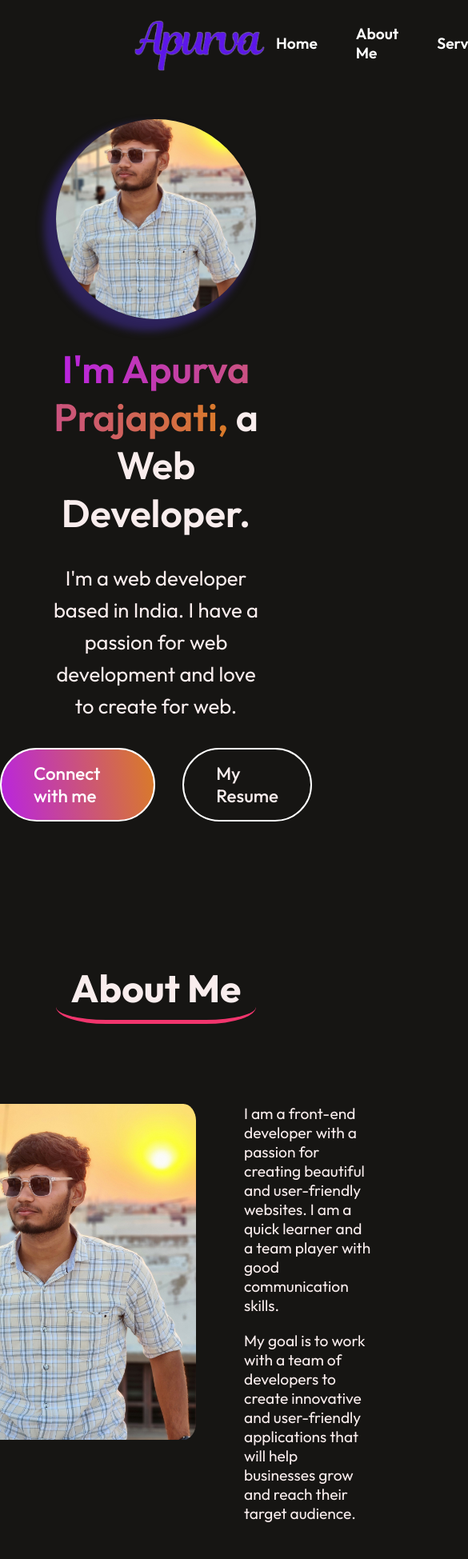
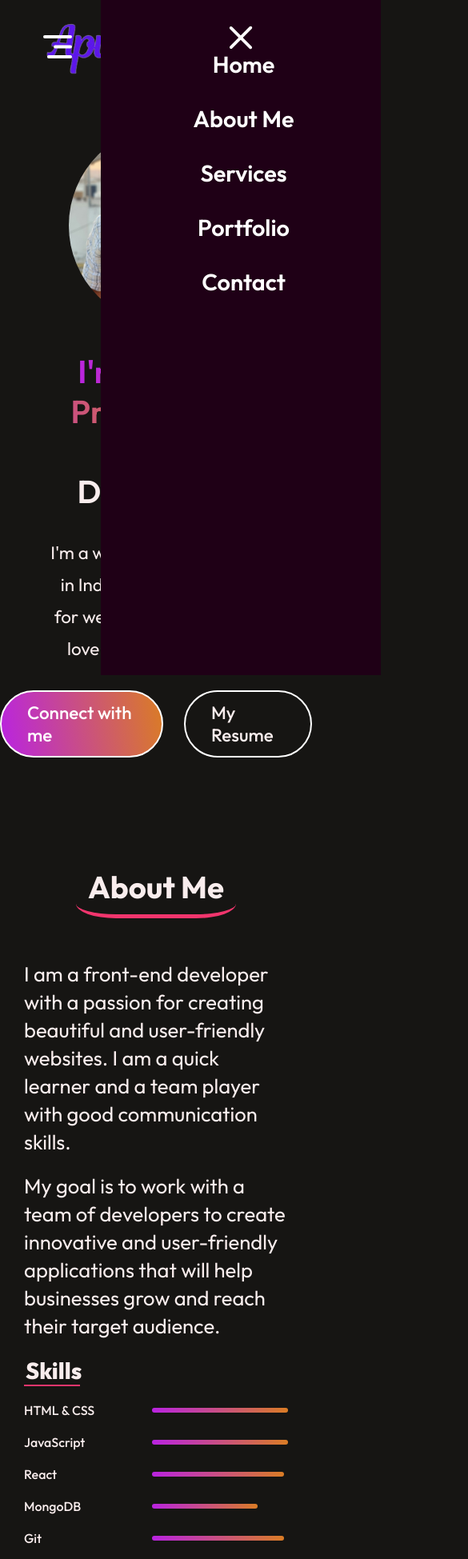
Before and after one commit to PrajapatiApurva/Portfolio-Apurva, a React (Vite) app: page / in a window 390 px wide. Shown: the top 1949 px of the page at 80% size, 585 px wide, since content can reach past the window. Built offline with nearby package versions, Linux system fonts and the light colour scheme; no server answers.

Commit message:
Added responsiveness in the components

```diff
--- a/src/Components/About/About.css
+++ b/src/Components/About/About.css
@@ -132,3 +132,62 @@
 .about-achievement:hover{
   transform: scale(1.2);
 }
+
+@media (max-width: 768px){
+  .about{
+    margin: 80px 20px;
+  }
+
+  .about-title h2{
+    font-size: 2.4rem;
+    width: 200px;
+  }
+
+  .about-profile-img{
+    display: none;
+  }
+
+  .about-sections{
+    flex-direction: column;
+    gap: 12px;
+  }
+
+  .about-right{
+    gap: 40px;
+  }
+
+  .about-para{
+    margin-top: -60px;
+    font-size: 1.6rem;
+    line-height: 35px;
+  }
+
+  .about-skills{
+    margin-top: -20px;
+    font-size: 1rem;
+  }
+
+  .about-skill p{
+    font-size: 1rem;
+  }
+
+  .about-skill hr{
+    height: 6px;
+  }
+
+  .about-skills h3{
+    font-size: 1.8rem;
+  }
+
+  .achievement-head{
+    font-size: 2.6rem;
+  }
+
+  .about-achievement h3{
+    font-size: 2rem;
+  }
+
+  .about-achievement p{
+    font-size: 1.2rem;
+  }
+}
--- a/src/Components/Contact/Contact.css
+++ b/src/Components/Contact/Contact.css
@@ -126,3 +126,49 @@ a{
 .contact-submit:hover{
   transform: scale(1.1);
 }
+
+@media (max-width: 768px){
+
+  .contact-title h2{
+    font-size: 2.6rem;
+    width: 260px;
+  }
+
+  .contact{
+    margin: 30px 50px;
+  }
+
+  .contact-section{
+    flex-direction: column;
+    gap: 40px;
+  }
+
+  .contact-left h3{
+    font-size: 3rem;
+  }
+
+  .contact-left p{
+    font-size: 1.4rem;
+
+  }
+
+  .contact-details{
+    font-size: 20px;
+  }
+
+  .contact-right label{
+    font-size: 20px;
+  }
+
+  .contact-right input{
+    width: 100%;
+  }
+
+  .contact-right textarea{
+    width: 100%;
+  }
+
+  .contact-submit{
+    padding: 16px 32px;
+  }
+}
--- a/src/Components/Contact/Contact.jsx
+++ b/src/Components/Contact/Contact.jsx
@@ -27,7 +27,7 @@ const Contact = () => {
     }).then((res) => res.json());
 
     if (res.success) {
-      alert(res.message,"\nMessage has been sent successfully");
+      alert(res.message);
     }
   };
 
--- a/src/Components/Footer/Footer.css
+++ b/src/Components/Footer/Footer.css
@@ -74,3 +74,58 @@
   gap: 48px;
   margin-bottom: 48px;
 }
+
+@media (max-width: 768px){
+
+  .footer-logo{
+    margin-left: 250px;
+    align-self: center;
+    height: 80px;
+  }
+
+  .footer{
+    margin: 48px 20px;
+  }
+
+  .footer-top{
+    flex-direction: column;
+    gap: 32px;
+  }
+
+  .footer-top-left p{
+    align-self: center;
+    margin-top: 16px;
+    font-size: 1.6rem;
+    line-height: 30px;
+    max-width: 100%;
+  }
+
+  .footer-top-right{
+    flex-direction: column;
+    gap: 16px;
+  }
+
+  .footer-email-input{
+    gap: 16px;
+    padding: 16px 24px;
+  }
+
+  .footer-email-input input{
+    font-size: 1rem;
+  }
+
+  .footer-subscribe{
+    font-size: 1rem;
+    padding: 16px 32px;
+  }
+
+  .footer-bottom{
+    flex-direction: column;
+    gap: 16px;
+  }
+
+  .footer-bottom-right{
+    flex-direction: column;
+    gap: 16px;
+  }
+}
--- a/src/Components/Hero/Hero.css
+++ b/src/Components/Hero/Hero.css
@@ -12,7 +12,6 @@
   object-fit: cover;
   border-radius: 50%;
   border: none;
-  box-shadow: -10px 10px 10px 5px rgb(45, 34, 91);
   transition: all 0.4s ease-in-out;
 }
 
@@ -84,3 +83,36 @@
   -webkit-background-clip: text;
   color: transparent;
 }
+
+@media (max-width: 768px){
+  .hero{
+    margin-bottom: 80px;
+  }
+
+  .profile-img{
+    margin-left: 32px;
+    width: 250px;
+    height: 250px;
+    align-self: center;
+  }
+
+  .hero h1{
+    font-size: 2.5rem;
+  }
+
+  .hero p{
+    font-size: 1.4rem;
+  }
+
+  .hero-action{
+    gap: 16px;
+  }
+
+  .hero-connect{
+    padding: 12px 32px;
+  }
+
+  .hero-resume{
+    padding: 12px 32px;
+  }
+}
--- a/src/Components/Navbar/Navbar.css
+++ b/src/Components/Navbar/Navbar.css
@@ -51,3 +51,58 @@
   transform: scale(1.05);
   color: #161513;
 }
+
+.toggle-icon-close{
+  display: none;
+}
+
+.toggle-icon-open{
+  display: none;
+}
+
+@media (max-width: 768px){
+  .navbar{
+    margin: 20px 50px;
+  }
+
+  .nav-connect{
+    display: none;
+  }
+
+  .toggle-icon-open{
+    display: block;
+    position: fixed;
+    right: 300px;
+  }
+
+  .toggle-icon-close{
+    display: block;
+    position: relative;
+    top: 32px;
+    left: 12 0px;
+    width: 30px;
+  }
+
+  .nav-menu{
+    position: fixed;
+    flex-direction: column;
+    align-items: center;
+    background-color: #1f0016;
+    top: 0;
+    margin-right: -36px;
+    height: 100%;
+    width: 350px;
+    z-index: 999;
+    gap: 32px;
+    transition: right 0.5s;
+    right: -50px;
+  }
+
+  .nav-menu li{
+    font-size: 1.8rem;
+    padding-left: 1.8vw;
+    flex-direction: row;
+    gap: 16px;
+  }
+
+}
--- a/src/Components/Navbar/Navbar.jsx
+++ b/src/Components/Navbar/Navbar.jsx
@@ -1,17 +1,30 @@
-import React, { useState } from 'react'
+import React, { useRef, useState } from 'react'
 import './Navbar.css'
 import logo from '../../assets/assets/logo.png'
 import underline from '../../assets/assets/nav_underline.svg'
 import AnchorLink from 'react-anchor-link-smooth-scroll'
+import menu_open from '../../assets/assets/menu_open.svg'
+import menu_close from '../../assets/assets/menu_close.svg'
 
 const Navbar = () => {
 
   const [menu, setMenu] = useState('');
+  const menuRef = useRef();
+
+  const openMenu = () => {
+    menuRef.current.style.right = '300px';
+  }
+
+  const closeMenu = () => {
+    menuRef.current.style.right = '-100%';
+  }
 
   return (
     <div className='navbar'>
       <img src={logo} alt="" className="navbar-logo" />
-      <ul className="nav-menu">
+      <img  onClick={openMenu} src={menu_open} alt='toggle-icon-open' className='toggle-icon-open'/>
+      <ul ref={menuRef} className="nav-menu">
+        <img onClick={closeMenu} src={menu_close} alt='toggle-icon-close' className='toggle-icon-close'/>
         <li><AnchorLink href='#hero'><p onClick={()=> setMenu('home')}>Home</p></AnchorLink>{menu==='home'&&<img src={underline} alt='underline'/>}</li>
         <li><AnchorLink offset={50} href='#about'><p onClick={()=> setMenu('about')}>About Me</p></AnchorLink>{menu==='about'&&<img src={underline} alt='underline'/>}</li>
         <li><AnchorLink offset={50} href='#services'><p onClick={()=> setMenu('services')}>Services</p></AnchorLink>{menu==='services'&&<img src={underline} alt='underline'/>}</li>
--- a/src/Components/Projects/Projects.css
+++ b/src/Components/Projects/Projects.css
@@ -34,3 +34,22 @@
   transform: scale(1.12);
   border:3px solid #ff004c;
 }
+
+@media (max-width: 768px){
+
+  .project-title h2{
+    width: 450px;
+    font-size: 2.5rem;
+  }
+
+  .project-container{
+    grid-template-columns: repeat(2,1fr);
+    gap: 30px;
+    margin: 40px 20px;
+  }
+
+  .project-image{
+    margin: 0px 24px;
+    width: 90%;
+  }
+}
--- a/src/Components/Services/Services.css
+++ b/src/Components/Services/Services.css
@@ -87,3 +87,24 @@
   transform: scale(1.08);
   transition: all 0.3s ease;
 }
+
+@media (max-width: 768px){
+
+  .services-title h2{
+    font-size: 2.4rem;
+    width: 300px;
+  }
+
+  .services{
+    margin: 80px 20px;
+  }
+
+  .services-container{
+    grid-template-columns: repeat(1, 1fr);
+  }
+
+  .services-format{
+    width: 100%;
+  }
+
+}
```
